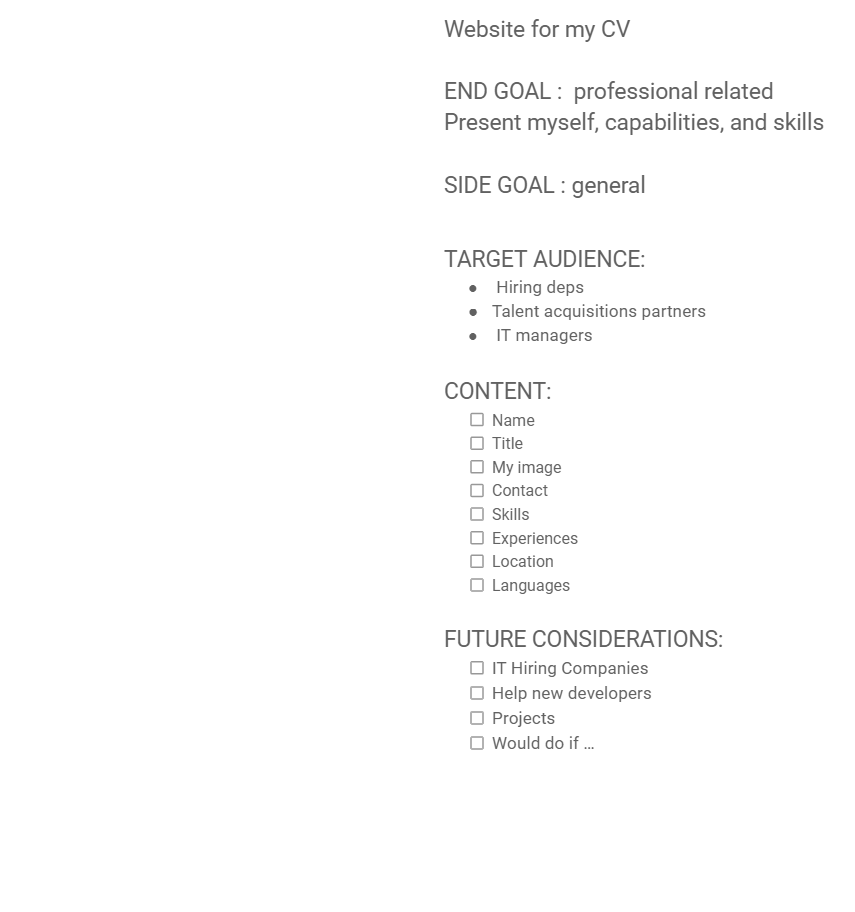
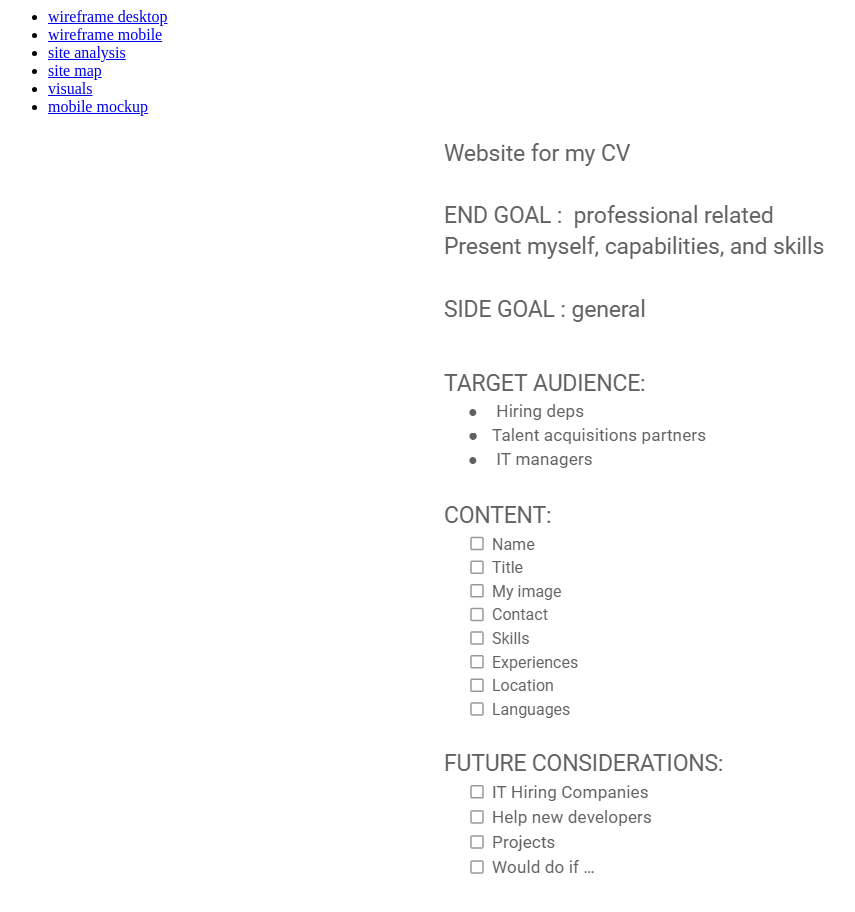
Before and after one commit to TheManMtl/fullstak.pro, a plain HTML site: page site_analysis.html in a window 1280 px wide. Shown: the whole page, without its empty margins (0-855 px from the left). Before the commit the page ends 800 px from the top, so only its background shows below. Drawn offline with Linux system fonts and the light colour scheme.

Commit message:
nav all pages

```diff
--- a/site_analysis.html
+++ b/site_analysis.html
@@ -7,6 +7,18 @@
 </head>
 <body>
     <div>
+        <nav>
+            <ul id="mainMenu">
+                <li><a href="wireframes_desk.html">wireframe desktop</a></li>
+                <li><a href="wireframe_mob.html">wireframe mobile</a></li>
+                <li><a href="site_analysis.html">site analysis</a></li>
+                <li><a href="site_map.html">site map</a></li>
+                <li><a href="visuals.html">visuals</a></li>
+                <li><a href="mockup_mob.html">mobile mockup</a></li>
+            </ul>
+        </nav>
+    </div>
+    <div>
         <p style="text-align:center;"><img src="images/analysis.png" alt="analysis"></p>
     </div>
 </body>
```
Also changed, not shown: site_map.html (+12 -0 lines), visuals.html (+12 -0 lines), wireframe_mob.html (+12 -0 lines), wireframes_desk.html (+12 -0 lines).
